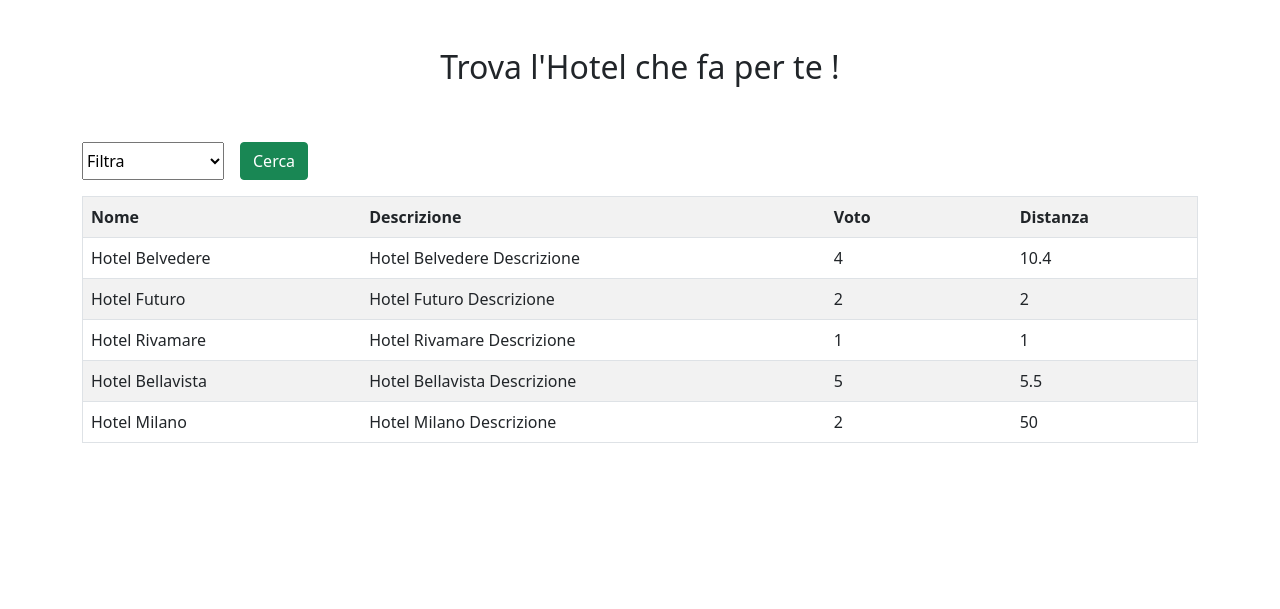
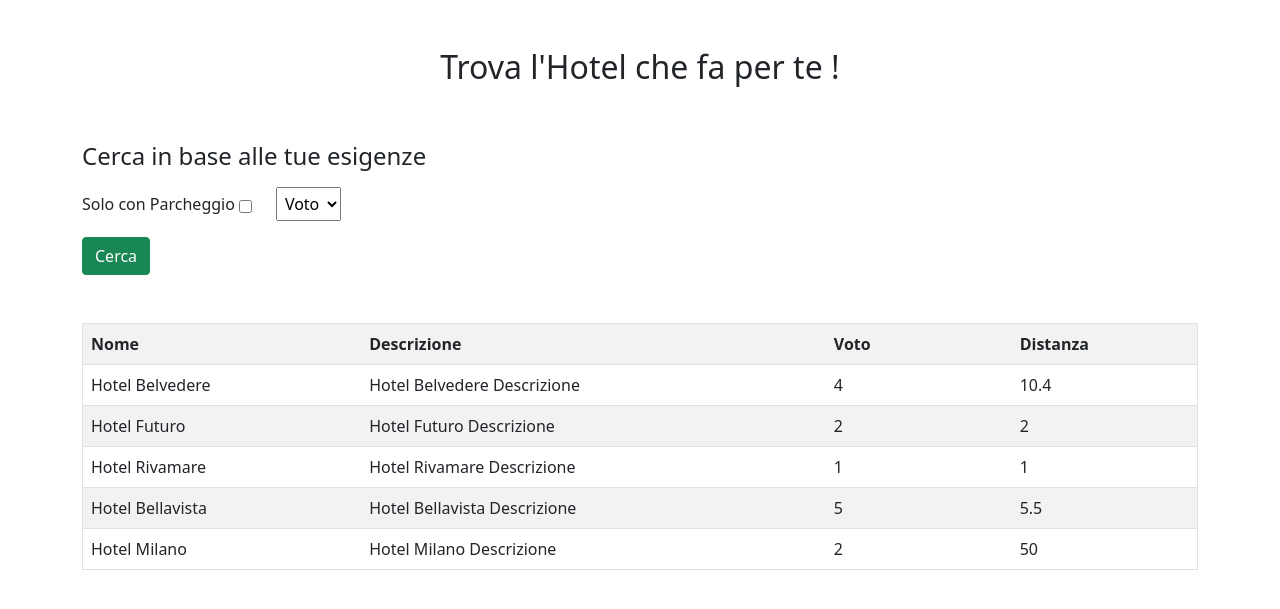
Before and after one commit to diegoferrari129/php-hotel, a PHP site: page /bonus.php in a window 1280 px wide. Shown: the top 609 px of the page. Run offline with PHP 8.4, Linux system fonts and the light colour scheme.

Commit message:
[UPD] added filters for both vote and parking, but cant be used at once

```diff
--- a/bonus.php
+++ b/bonus.php
@@ -40,6 +40,37 @@
 
     ];
 
+    $filteredHotels = $hotels;
+
+    if(isset($_GET['parking']) && $_GET['parking'] !=''){
+
+        $filteredHotels = [];
+
+        foreach($hotels as $item){
+            if(in_array(true, array($item['parking']))) {
+
+                $filteredHotels[] = $item;
+
+            }
+        }
+
+    }
+
+    if(isset($_GET['vote']) && $_GET['vote'] !=''){
+
+        $filteredHotels = [];
+
+        $vote = intval($_GET['vote']);
+
+        foreach($hotels as $item){
+            if(in_array($vote, array($item['vote']))) {
+                $filteredHotels[] = $item;
+            }
+
+        }
+
+    }
+
 ?>
 
 <!DOCTYPE html>
@@ -52,7 +83,7 @@
     <link href="https://cdn.jsdelivr.net/npm/bootstrap@5.0.2/dist/css/bootstrap.min.css" rel="stylesheet" integrity="sha384-EVSTQN3/azprG1Anm3QDgpJLIm9Nao0Yz1ztcQTwFspd3yD65VohhpuuCOmLASjC" crossorigin="anonymous">
 </head>
 <body>
-    <form action="bonus.php" method="get">
+    <form action="./bonus.php" method="get">
         <div class="container">
             <div class="row">
                 <div class="col-12">
@@ -63,19 +94,28 @@
 
                         <div class="row">
                             <div class="col-4">
-                                <div class="d-flex mb-3">
+                                <h4 class="pb-2">Cerca in base alle tue esigenze</h4>
+                                <div class="d-flex align-items-center mb-3">
 
-                                    <select name="parking" id="parking">
-                                        <option value="">Filtra</option>
-                                        <option value="0">Con parcheggio</option>
+                                    <span>Solo con Parcheggio</span>
+                                    <input type="checkbox" name="parking" id="parking" class="ms-1 mt-1 me-4">
+
+                                    <select name="vote" id="vote" class="p-1">
+                                        <option value="">Voto</option>
+                                        <option value="1">1</option>
+                                        <option value="2">2</option>
+                                        <option value="3">3</option>
+                                        <option value="4">4</option>
+                                        <option value="5">5</option>
                                     </select>
-                                    <button class="btn btn-success ms-3">Cerca</button>
 
                                 </div>
+
+                                <button class="btn btn-success mb-5">Cerca</button>
+
                             </div>
 
                         </div>
-
 
                     </div>
 
@@ -99,7 +139,7 @@
                                     Distanza
                                 </th>
                             </tr>
-                            <?php foreach ($hotels as $hotel) { ?>
+                            <?php foreach ($filteredHotels as $hotel) { ?>
                                 <tr>
                                     <td class="col-3">
                                         <?php echo $hotel['name']; ?>
@@ -117,7 +157,7 @@
                                         <?php echo $hotel['distance_to_center']; ?>
                                     </td>
                                 </tr>
-                                <?php } ?>
+                            <?php } ?>
                             </table>
                         </div>
                     </div>
```
